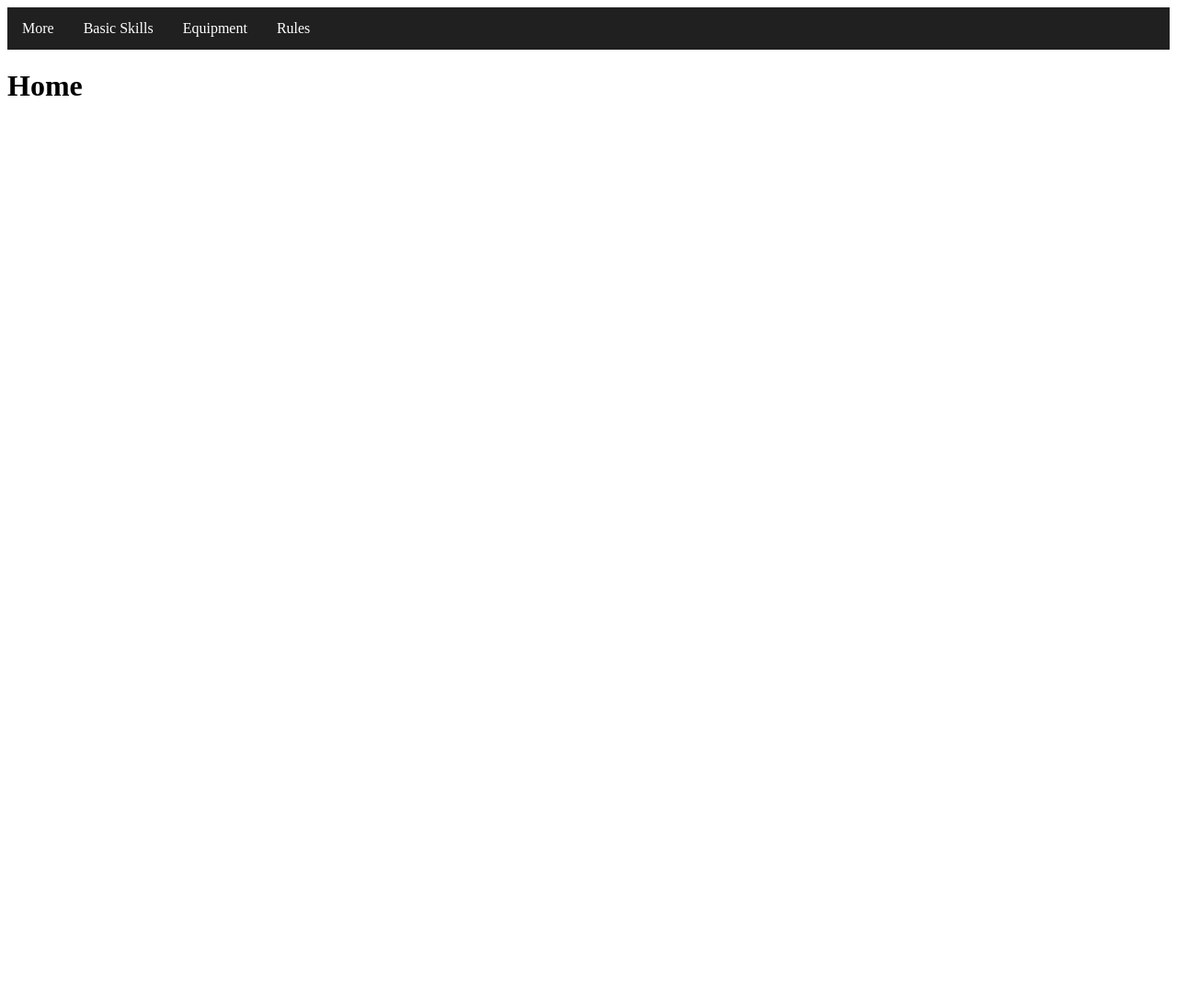
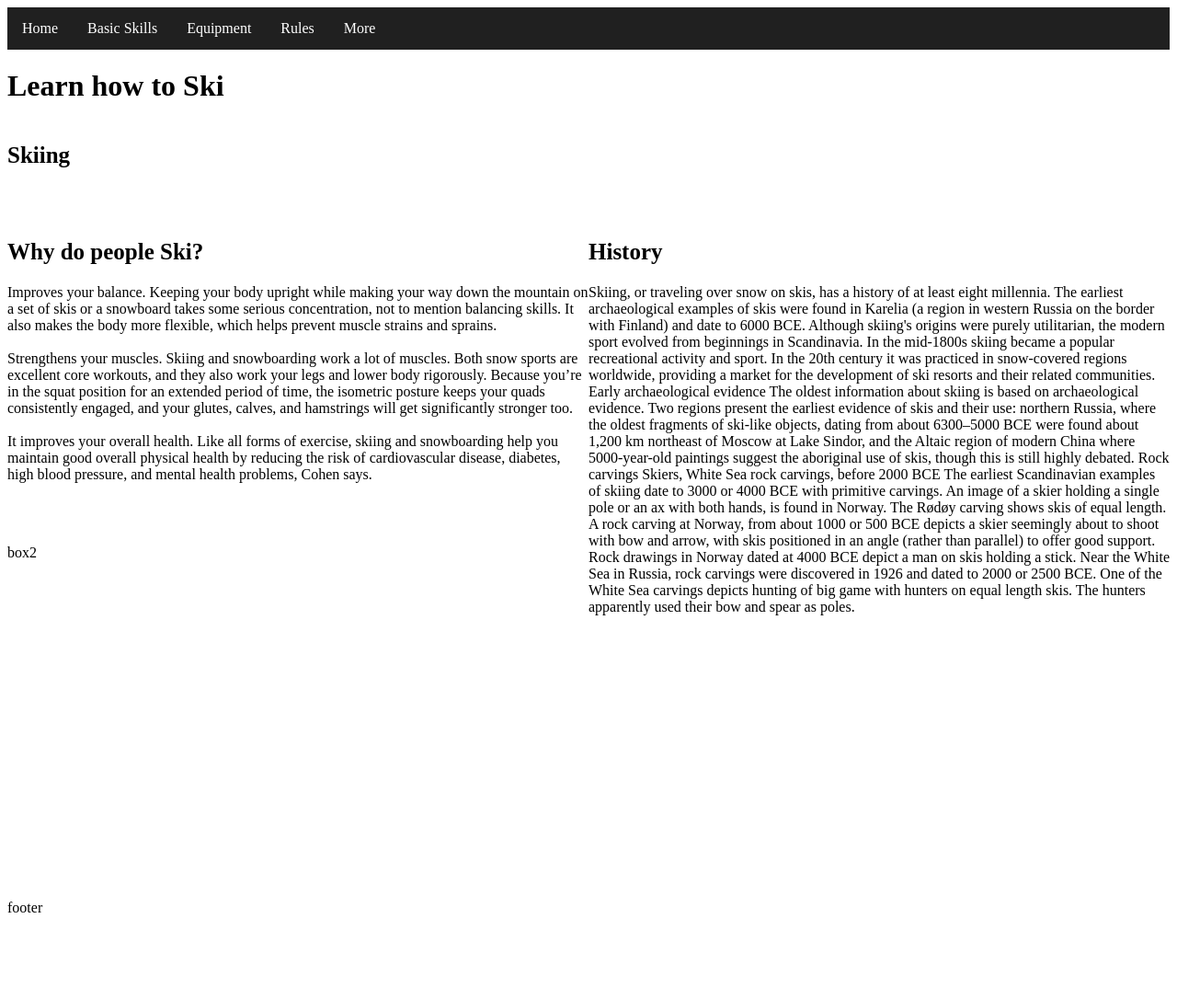
Before and after one commit to amehakpreet/how-to-ski, a plain HTML site: page index.html in a window 1280 px wide. Shown: the whole page at 92% size. Before the commit the page ends 800 px from the top, so only its background shows below. Drawn offline with Linux system fonts and the light colour scheme.

Commit message:
added more to everything
added more to everything

```diff
--- a/index.html
+++ b/index.html
@@ -10,13 +10,74 @@
 
 
 <ul>
-    <li><a href="more.html">More</a></li>
+    <li><a href="index.html">Home</a></li>
     <li><a href="basicskills.html">Basic Skills</a></li>
     <li><a href="equipment.html">Equipment</a></li>
     <li><a href="rules.html">Rules</a></li>
+    <li><a href="more.html">More</a></li>
 </ul>
 
-<h1>Home</h1>
+<h1>Learn how to Ski</h1>
+
+<div class="container">
+    <div class="header">
+        <h2>Skiing</h2>
+                   <br>
+                          <br>
+
+
+    </div>
+    <div class="box1">
+        <h2>Why do people Ski?</h2>
+        Improves your balance.
+        Keeping your body upright while making your way down the mountain on a set of skis or a snowboard takes some serious concentration, not to mention balancing skills. It also makes the body more flexible, which helps prevent muscle strains and sprains.
+        <br>
+        <br>
+
+        Strengthens your muscles.
+        Skiing and snowboarding work a lot of muscles. Both snow sports are excellent core workouts, and they also work your legs and lower body rigorously. Because you’re in the squat position for an extended period of time, the isometric posture keeps your quads consistently engaged, and your glutes, calves, and hamstrings will get significantly stronger too.
+
+        <br>
+        <br>
+        It improves your overall health.
+        Like all forms of exercise, skiing and snowboarding help you maintain good overall physical health by reducing the risk of cardiovascular disease, diabetes, high blood pressure, and mental health problems, Cohen says.
+
+
+
+
+            <br>
+    </div>
+    <div class="box2">
+
+
+             <br>
+             <br>
+        box2
+
+    </div>
+    <div class="main">
+        <h2>History</h2>
+        Skiing, or traveling over snow on skis, has a history of at least eight millennia. The earliest archaeological examples of skis were found in Karelia (a region in western Russia on the border with Finland) and date to 6000 BCE. Although skiing's origins were purely utilitarian, the modern sport evolved from beginnings in Scandinavia. In the mid-1800s skiing became a popular recreational activity and sport. In the 20th century it was practiced in snow-covered regions worldwide, providing a market for the development of ski resorts and their related communities.
+
+        Early archaeological evidence
+The oldest information about skiing is based on archaeological evidence. Two regions present the earliest evidence of skis and their use: northern Russia, where the oldest fragments of ski-like objects, dating from about 6300–5000 BCE were found about 1,200 km northeast of Moscow at Lake Sindor, and the Altaic region of modern China where 5000-year-old paintings suggest the aboriginal use of skis, though this is still highly debated.
+
+Rock carvings
+
+
+Skiers, White Sea rock carvings, before 2000 BCE
+The earliest Scandinavian examples of skiing date to 3000 or 4000 BCE with primitive carvings. An image of a skier holding a single pole or an ax with both hands, is found in Norway. The Rødøy carving shows skis of equal length. A rock carving at Norway, from about 1000 or 500 BCE depicts a skier seemingly about to shoot with bow and arrow, with skis positioned in an angle (rather than parallel) to offer good support. Rock drawings in Norway dated at 4000 BCE depict a man on skis holding a stick. Near the White Sea in Russia, rock carvings were discovered in 1926 and dated to 2000 or 2500 BCE. One of the White Sea carvings depicts hunting of big game with hunters on equal length skis. The hunters apparently used their bow and spear as poles.
+
+    </div>
+    <div class="footer">
+        footer
+
+    </div>
+</div>
+
+
+
+
 
 </body>
 </html>
--- a/style.css
+++ b/style.css
@@ -46,6 +46,8 @@ h2 {
  grid-column: 1/3;
  grid-row: 1/2;
 }
+
+
 .box1 {
  grid-column: 1/2;
  grid-row: 2/3;
@@ -68,3 +70,8 @@ h2 {
  grid-column: 1/3;
  grid-row: 4/5;
 }
+
+h2{
+font-size: 25px;
+
+}
```
Also changed, not shown: basicskills.html (+32 -6 lines), equipment.html (+33 -6 lines), more.html (+33 -6 lines), rules.html (+45 -6 lines).
